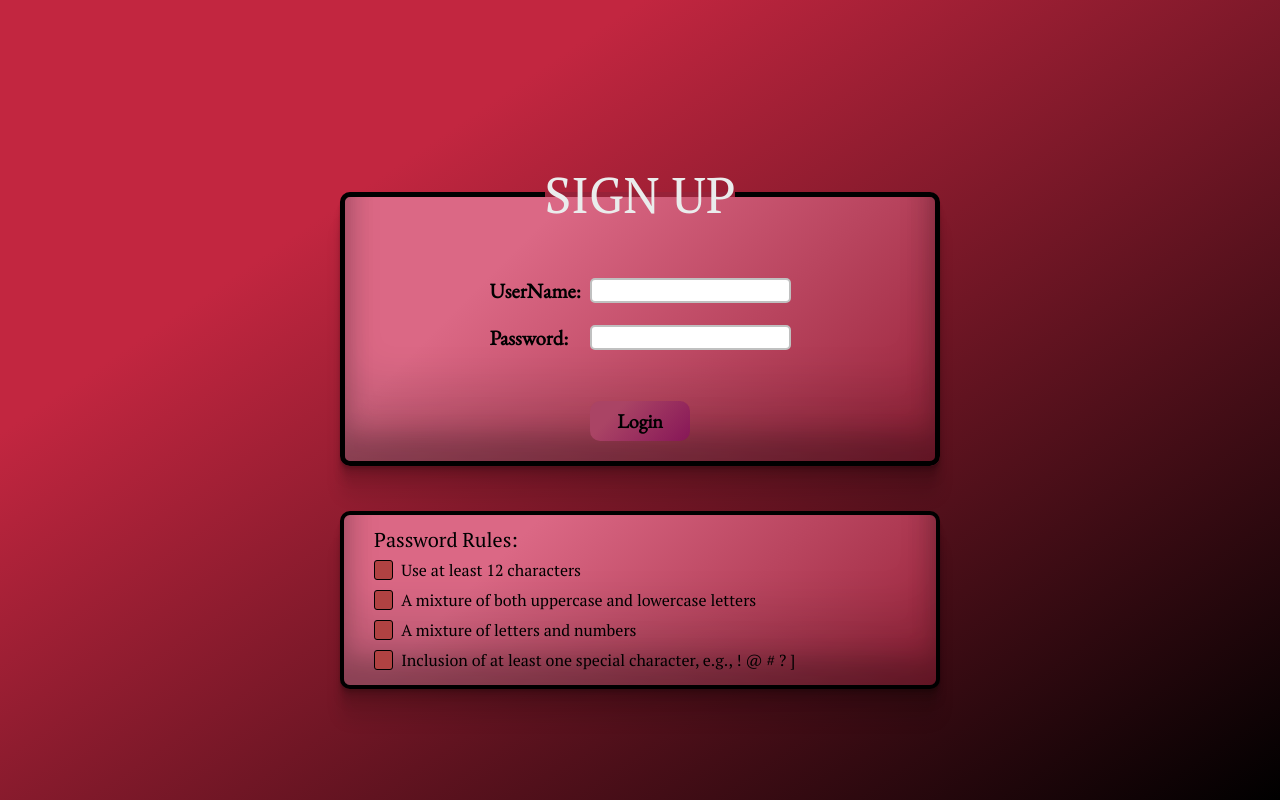
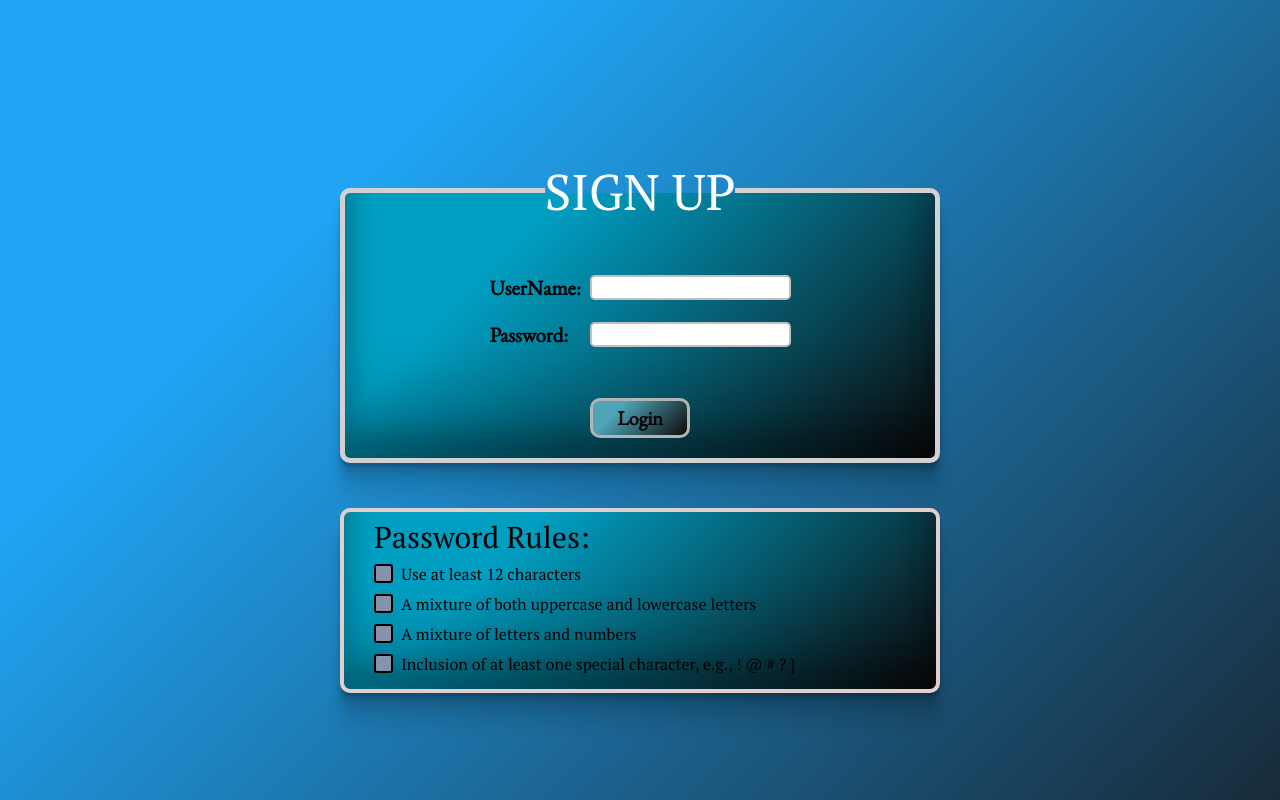
Before and after one commit to Nav-33n/JS-Projects, a plain HTML site: page Login-Authentication/login.html in a window 1280 px wide. Drawn offline with nearby package versions, Linux system fonts and the light colour scheme.

Commit message:
modified

```diff
--- a/Login-Authentication/script.js
+++ b/Login-Authentication/script.js
@@ -22,25 +22,25 @@ function rules() {
     if(passLen.length >= 12){
         rule1.style = `background-color: green;`;
     } else {
-        rule1.style = `background-color: rgb(177, 66, 66);`;
+        rule1.style = `background-color: #8693AB;`;
     }
 
     if(upperLower.test(passLen)){
         rule2.style = `background-color: green;`;
     } else{
-        rule2.style = `background-color: rgb(177, 66, 66);`;
+        rule2.style = `background-color: #8693AB;`;
     }
 
     if(letterNumber.test(passLen)){
         rule3.style = `background-color: green;`;
     } else{
-        rule3.style = `background-color: rgb(177, 66, 66);`;
+        rule3.style = `background-color: #8693AB;`;
     }
 
     if(specialCharacter.test(passLen)){
         rule4.style = `background-color: green;`;
     } else{
-        rule4.style = `background-color: rgb(177, 66, 66);`;
+        rule4.style = `background-color: #8693AB;`;
     }
 
     if(!(passLen.length >= 12) || !upperLower.test(passLen) || !letterNumber.test(passLen) || !specialCharacter.test(passLen)){
--- a/Login-Authentication/style.css
+++ b/Login-Authentication/style.css
@@ -7,8 +7,8 @@
 }
 
 body {
-    background-color: #000000;
-    background-image: linear-gradient(326deg, #000000 0%, #c22640 74%);
+    background-color: #182b3a;
+background-image: linear-gradient(315deg, #182b3a 0%, #20a4f3 74%);
     display: flex;
     align-items: center;
     justify-content: center;
@@ -80,22 +80,22 @@ body {
 }
 
 .btn .submit {
-    background-color: #861657;
-    background-image: linear-gradient(315deg, #861657 0%, #aa4465 74%);
+    background-color: #0d0a0b;
+background-image: linear-gradient(315deg, #0d0a0b 0%, #4fa4b8 74%);
     box-shadow: rgba(3, 102, 214, 0.3) 0px 0px 0px 3px;
     width: 100px;
     height: 40px;
     font-size: 20px;
     margin-top: 30px;
     font-family: 'EB Garamond', serif;
-    color: rgb(0, 0, 0);
+    color: rgb(7, 5, 5);
     display: flex;
     align-items: center;
     justify-content: center;
     font-weight: bold;
     border-radius: 10px;
     cursor: pointer;
-    border: none;
+    border: 3px solid #b1b5b6;
     -webkit-transform: perspective(1px) translateZ(0);
   transform: perspective(1px) translateZ(0);
   box-shadow: 0 0 1px rgba(0, 0, 0, 0);
@@ -112,20 +112,20 @@ body {
 }
 
 fieldset {
-    background-color: #972239;
-background-image: linear-gradient(315deg, #972239 0%, #db6885 74%);
+    background-color: transparent;
+    background-image: linear-gradient(315deg, #0d0a0b 0%, #009fc2 74%);
     width: inherit;
     height: 400px;
     border: solid 5px;
     box-sizing: border-box;
-    border-color: black;
+    border-color: rgb(209, 209, 209);
     border-radius: 10px;
     box-shadow: rgba(0, 0, 0, 0.17) 0px -23px 25px 0px inset, rgba(0, 0, 0, 0.15) 0px -36px 30px 0px inset, rgba(0, 0, 0, 0.1) 0px -79px 40px 0px inset, rgba(0, 0, 0, 0.06) 0px 2px 1px, rgba(0, 0, 0, 0.09) 0px 4px 2px, rgba(0, 0, 0, 0.09) 0px 8px 4px, rgba(0, 0, 0, 0.09) 0px 16px 8px, rgba(0, 0, 0, 0.09) 0px 32px 16px;
 }
 
 legend {
     font-size: 50px;
-    color: rgb(234, 236, 236);
+    color: rgb(253, 255, 255);
     text-align: center;
 }
 
@@ -134,17 +134,18 @@ legend {
     align-items: flex-start;
     flex-direction: column;
     line-height: 30px;
-    background-color: #972239;
-background-image: linear-gradient(315deg, #972239 0%, #db6885 74%);
+    background-color: #0d0a0b;
+    background-image: linear-gradient(315deg, #0d0a0b 0%, #009fc2 74%);
     width: 600px;
     height: 100%;
-    border: 4px solid black;
+    border: 4px solid rgb(223, 207, 207);
     border-radius: 10px;
     padding: 10px 0 10px 30px;
     box-shadow: rgba(0, 0, 0, 0.17) 0px -23px 25px 0px inset, rgba(0, 0, 0, 0.15) 0px -36px 30px 0px inset, rgba(0, 0, 0, 0.1) 0px -79px 40px 0px inset, rgba(0, 0, 0, 0.06) 0px 2px 1px, rgba(0, 0, 0, 0.09) 0px 4px 2px, rgba(0, 0, 0, 0.09) 0px 8px 4px, rgba(0, 0, 0, 0.09) 0px 16px 8px, rgba(0, 0, 0, 0.09) 0px 32px 16px;
 }
 .rules-container .head{
-    font-size: 20px;
+    font-size: 30px;
+    margin-bottom: 7px;
     font-weight: 400px;
 }
 .rules-container .checkmark {
@@ -154,8 +155,7 @@ background-image: linear-gradient(315deg, #972239 0%, #db6885 74%);
   border: 2px solid #555;
   border-radius: 3px;
   margin-right: 0.5rem;
-  border: 1px solid black;
-  background-color: rgb(177, 66, 66);
+  border: 2px solid black;
 }
 
 .rules-container label {
```
